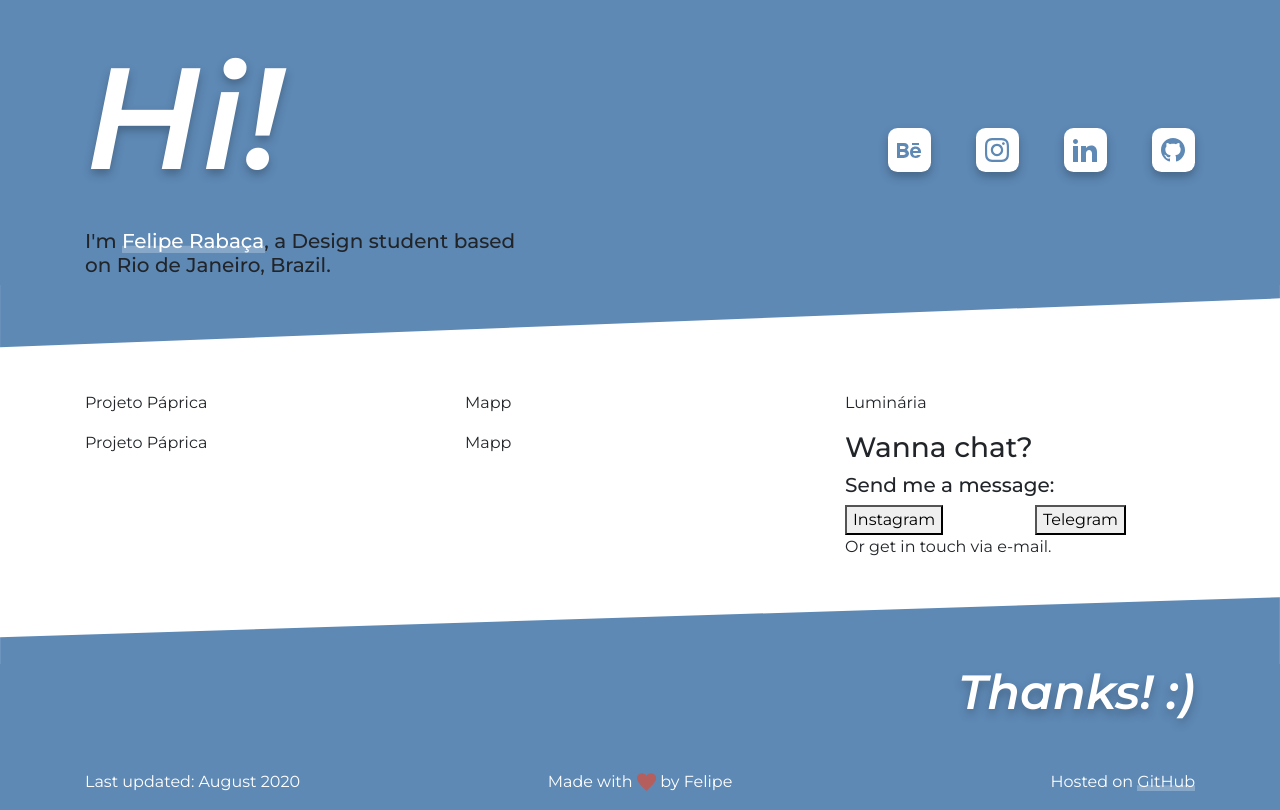
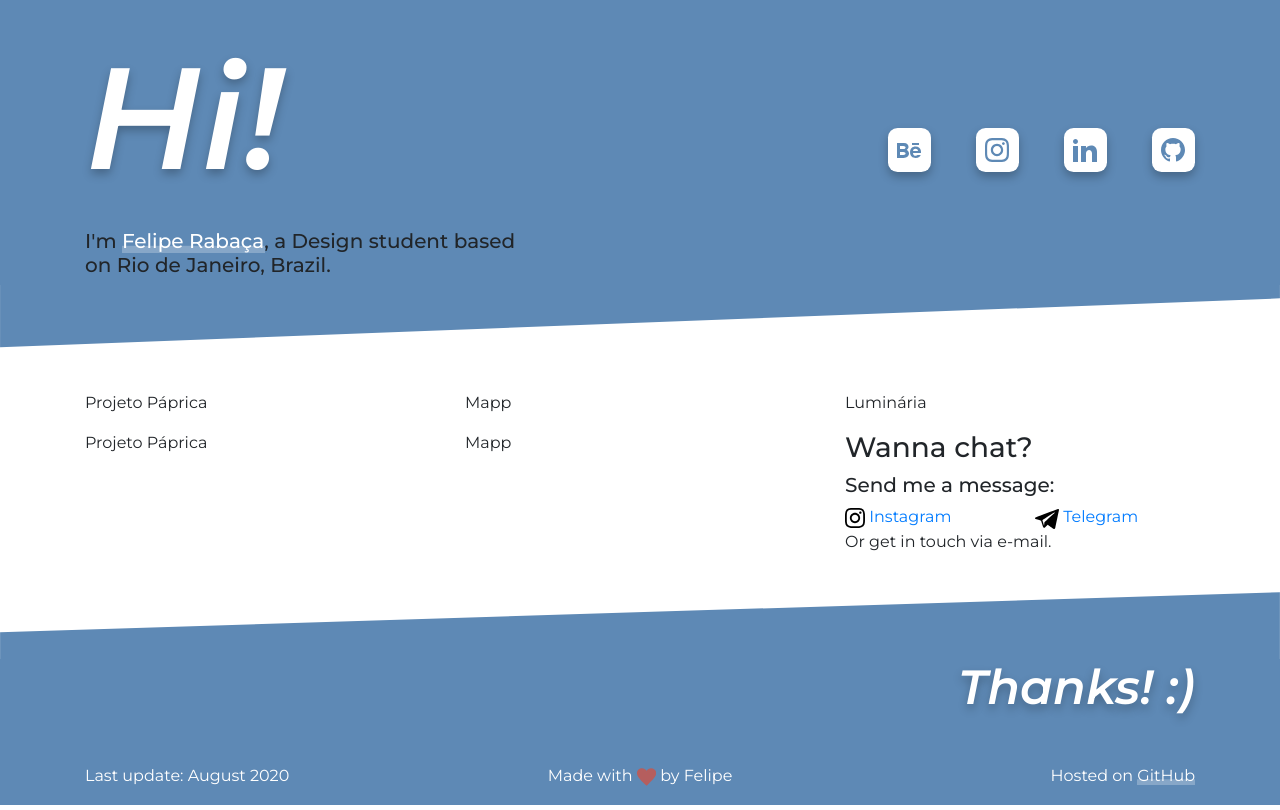
Before and after one commit to Feliperpvieira/feliperpvieira.github.io, a plain HTML site: page index.html in a window 1280 px wide. Drawn offline with nearby package versions, Linux system fonts and the light colour scheme.

Commit message:
Message links

```diff
--- a/index.html
+++ b/index.html
@@ -97,16 +97,20 @@
                         <h3>Wanna chat?</h3>
                         <h5>Send me a message:</h5>
 
-                        <section class="row">
-                            <div class="col-6">
+                        <section class="row message">
+                            <div class="col-6 pdg-right">
 
-                                <button><span>Instagram</span></button>
+                                <a class="txt-center" href="https://instagram.com/feliperpv">
+                                <svg xmlns="http://www.w3.org/2000/svg" width="20" height="24" viewBox="0 0 24 24"><path d="M12 2.163c3.204 0 3.584.012 4.85.07 3.252.148 4.771 1.691 4.919 4.919.058 1.265.069 1.645.069 4.849 0 3.205-.012 3.584-.069 4.849-.149 3.225-1.664 4.771-4.919 4.919-1.266.058-1.644.07-4.85.07-3.204 0-3.584-.012-4.849-.07-3.26-.149-4.771-1.699-4.919-4.92-.058-1.265-.07-1.644-.07-4.849 0-3.204.013-3.583.07-4.849.149-3.227 1.664-4.771 4.919-4.919 1.266-.057 1.645-.069 4.849-.069zm0-2.163c-3.259 0-3.667.014-4.947.072-4.358.2-6.78 2.618-6.98 6.98-.059 1.281-.073 1.689-.073 4.948 0 3.259.014 3.668.072 4.948.2 4.358 2.618 6.78 6.98 6.98 1.281.058 1.689.072 4.948.072 3.259 0 3.668-.014 4.948-.072 4.354-.2 6.782-2.618 6.979-6.98.059-1.28.073-1.689.073-4.948 0-3.259-.014-3.667-.072-4.947-.196-4.354-2.617-6.78-6.979-6.98-1.281-.059-1.69-.073-4.949-.073zm0 5.838c-3.403 0-6.162 2.759-6.162 6.162s2.759 6.163 6.162 6.163 6.162-2.759 6.162-6.163c0-3.403-2.759-6.162-6.162-6.162zm0 10.162c-2.209 0-4-1.79-4-4 0-2.209 1.791-4 4-4s4 1.791 4 4c0 2.21-1.791 4-4 4zm6.406-11.845c-.796 0-1.441.645-1.441 1.44s.645 1.44 1.441 1.44c.795 0 1.439-.645 1.439-1.44s-.644-1.44-1.439-1.44z"/></svg>
+                                Instagram</a>
 
                             </div>
 
-                            <div class="col-6">
+                            <div class="col-6 pdg-left">
 
-                                <button><span>Telegram</span></button>
+                                <a class="txt-center" href="https://t.me/feliperpv">
+                                <?xml version="1.0" encoding="UTF-8" standalone="no"?><!DOCTYPE svg PUBLIC "-//W3C//DTD SVG 1.1//EN" "http://www.w3.org/Graphics/SVG/1.1/DTD/svg11.dtd"><svg width="24px" height="24px" version="1.1" xmlns="http://www.w3.org/2000/svg" xmlns:xlink="http://www.w3.org/1999/xlink" xml:space="preserve" xmlns:serif="http://www.serif.com/" style="fill-rule:evenodd;clip-rule:evenodd;stroke-linejoin:round;stroke-miterlimit:1.41421;"><path id="telegram-1" d="M18.384,22.779c0.322,0.228 0.737,0.285 1.107,0.145c0.37,-0.141 0.642,-0.457 0.724,-0.84c0.869,-4.084 2.977,-14.421 3.768,-18.136c0.06,-0.28 -0.04,-0.571 -0.26,-0.758c-0.22,-0.187 -0.525,-0.241 -0.797,-0.14c-4.193,1.552 -17.106,6.397 -22.384,8.35c-0.335,0.124 -0.553,0.446 -0.542,0.799c0.012,0.354 0.25,0.661 0.593,0.764c2.367,0.708 5.474,1.693 5.474,1.693c0,0 1.452,4.385 2.209,6.615c0.095,0.28 0.314,0.5 0.603,0.576c0.288,0.075 0.596,-0.004 0.811,-0.207c1.216,-1.148 3.096,-2.923 3.096,-2.923c0,0 3.572,2.619 5.598,4.062Zm-11.01,-8.677l1.679,5.538l0.373,-3.507c0,0 6.487,-5.851 10.185,-9.186c0.108,-0.098 0.123,-0.262 0.033,-0.377c-0.089,-0.115 -0.253,-0.142 -0.376,-0.064c-4.286,2.737 -11.894,7.596 -11.894,7.596Z"/></svg>
+                                Telegram</a>
 
                             </div>
                         </section>
@@ -133,7 +137,7 @@
                     <section class="row">
 
                         <div class="col-5 col-md-4 order-1 order-md-1">
-                            <p>Last updated: August 2020</p>
+                            <p>Last update: August 2020</p>
                         </div>
 
                         <div class="col-md-4 txt-center order-3 order-md-2">
```
